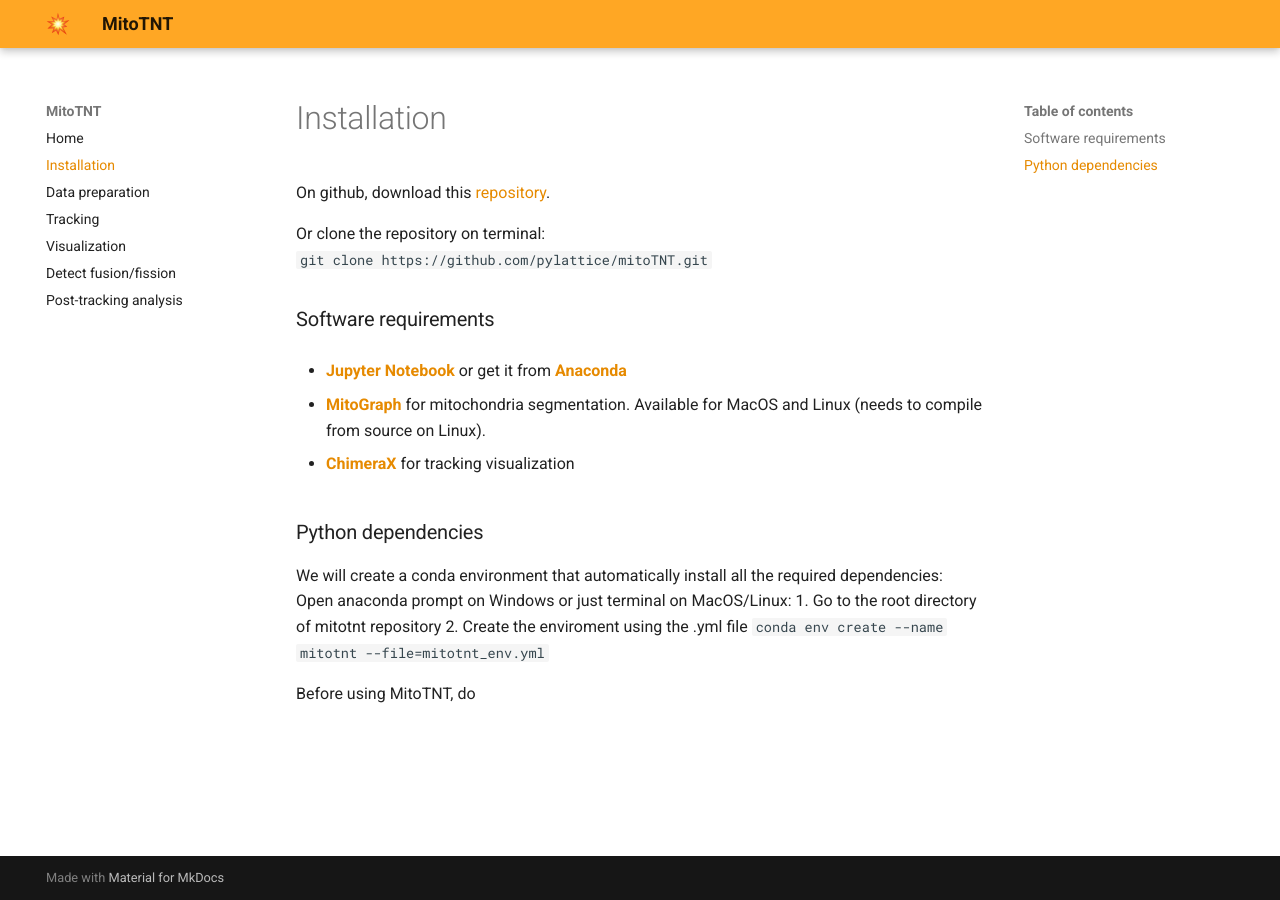
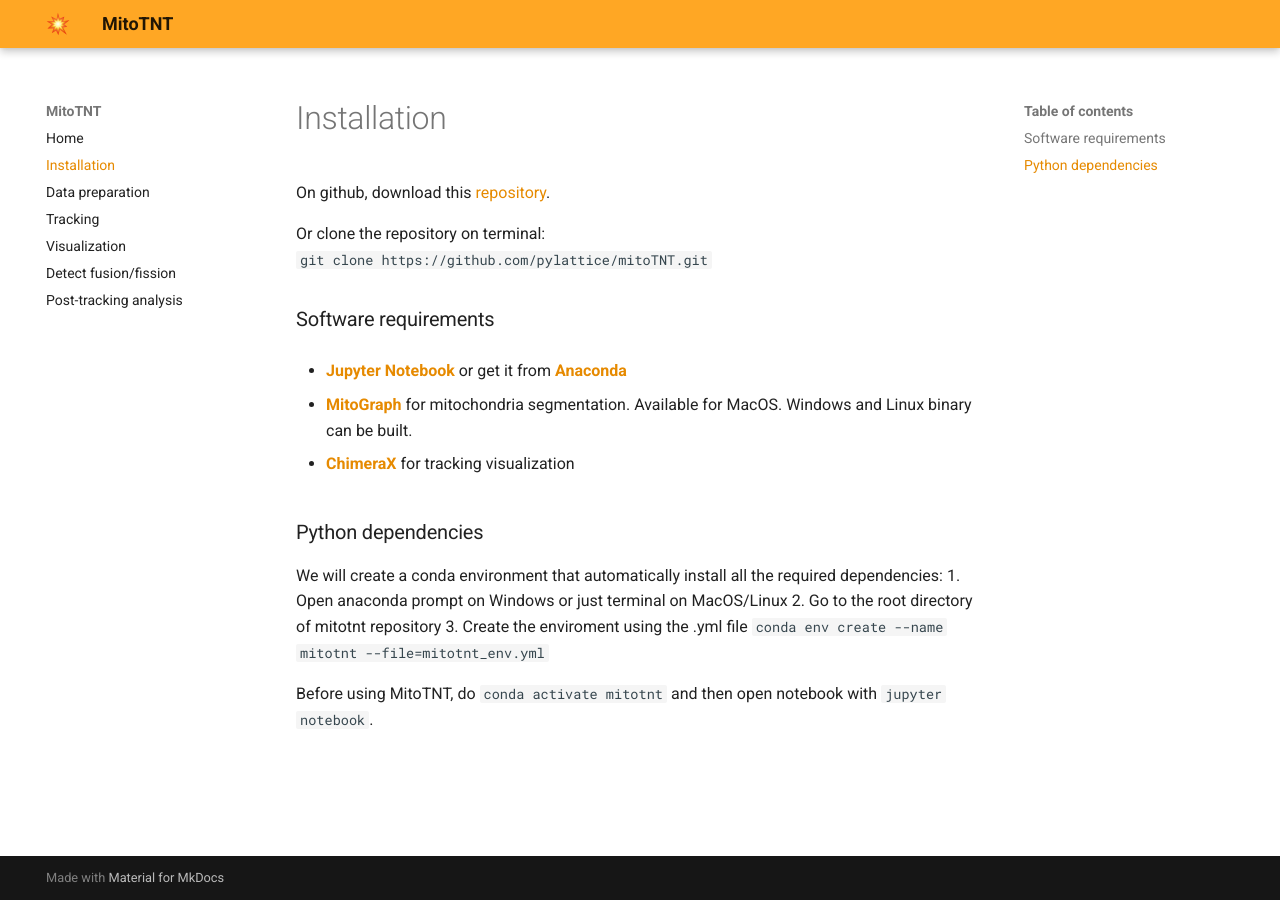
Before and after one commit to pylattice/MitoTNT, an MkDocs documentation site: the page built from docs/1_installation.md, in a window 1280 px wide. Built offline with MkDocs 1.6.1 and Material for MkDocs 9.7.7, drawn with Linux system fonts in a browser that asks for light colours.

Commit message:
Update 1_installation.md

```diff
--- a/docs/1_installation.md
+++ b/docs/1_installation.md
@@ -7,18 +7,18 @@
 ### Software requirements
 - **[Jupyter Notebook](https://jupyter.org/)** or get it from **[Anaconda](https://www.anaconda.com/products/distribution)**
 
-- **[MitoGraph](https://github.com/vianamp/MitoGraph/)** for mitochondria segmentation. Available for MacOS and Linux (needs to compile from source on Linux).
+- **[MitoGraph](https://github.com/vianamp/MitoGraph/)** for mitochondria segmentation. Available for MacOS. Windows and Linux binary can be built.
 
 - **[ChimeraX](https://www.cgl.ucsf.edu/chimerax/)** for tracking visualization
 
 ### Python dependencies
 
 We will create a conda environment that automatically install all the required dependencies:
-Open anaconda prompt on Windows or just terminal on MacOS/Linux:
-1. Go to the root directory of mitotnt repository
-2. Create the enviroment using the .yml file
+1. Open anaconda prompt on Windows or just terminal on MacOS/Linux
+2. Go to the root directory of mitotnt repository
+3. Create the enviroment using the .yml file
 ``
 conda env create --name mitotnt --file=mitotnt_env.yml
 ``
 
-Before using MitoTNT, do
+Before using MitoTNT, do `conda activate mitotnt` and then open notebook with `jupyter notebook`.
```
